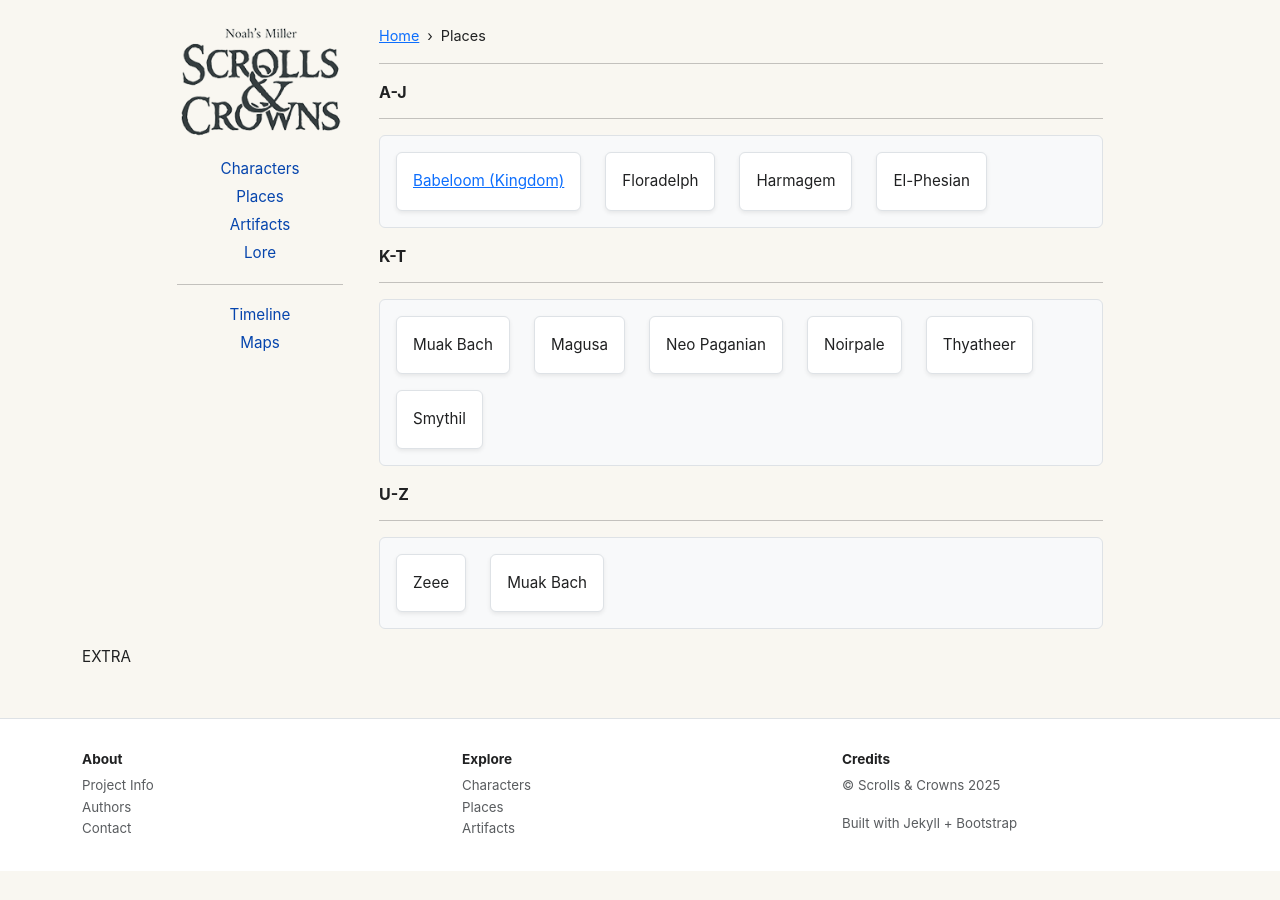
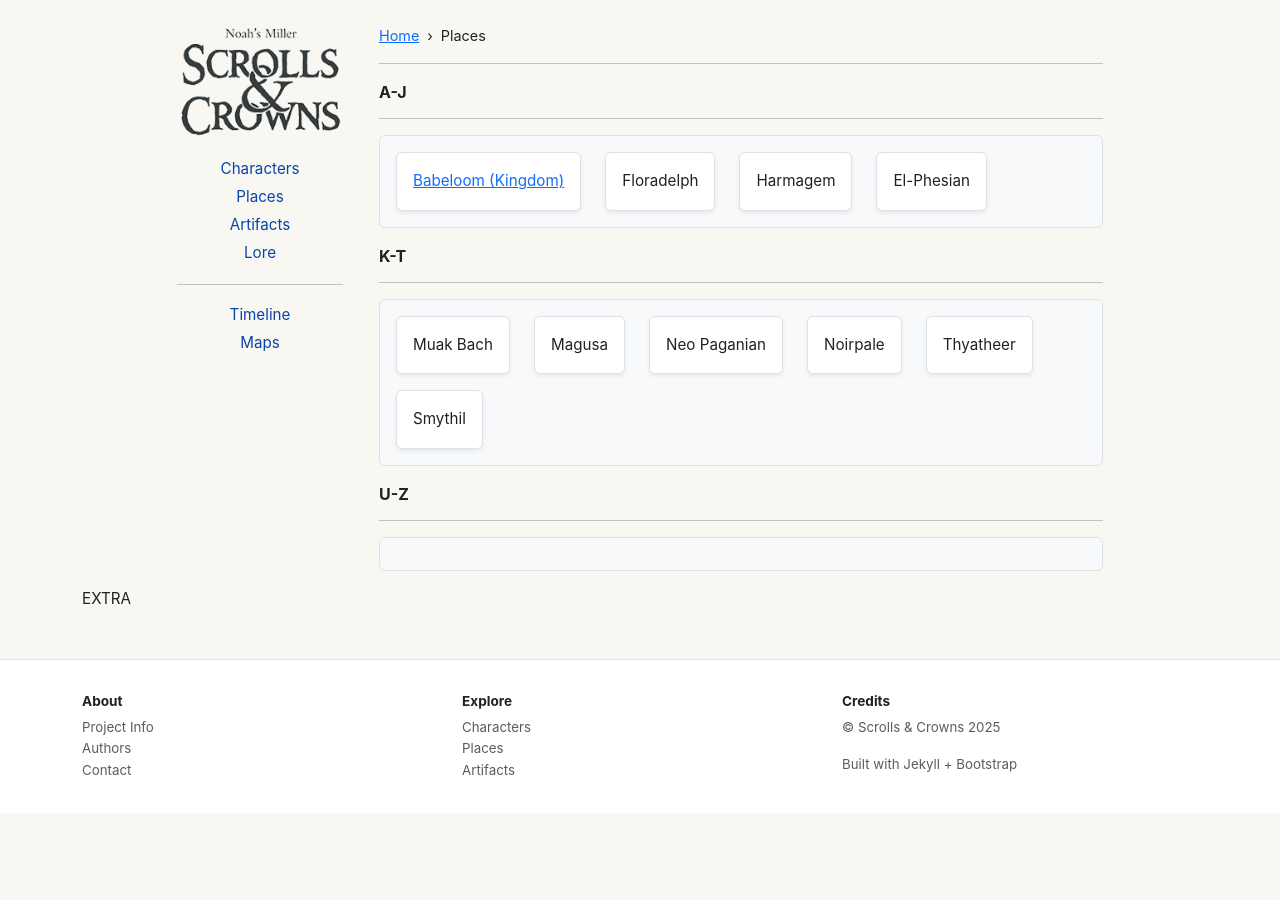
Before and after one commit to scrollsandcrowns/Wiki, a Jekyll site: the page built from places.html, in a window 1280 px wide. Built offline with Jekyll 4.4.1, drawn with Linux system fonts in a browser that asks for light colours.

Commit message:
Update places.html

```diff
--- a/places.html
+++ b/places.html
@@ -52,10 +52,4 @@ permalink: /places/
 <h6>U-Z</h6>
 <hr>
 <ul class="list-unstyled d-flex flex-wrap gap-3 border rounded p-3 bg-light">
-  <li class="list-inline-item">
-    <div class="border rounded p-3 shadow-sm bg-white">Zeee</div>
-  </li>
-  <li class="list-inline-item">
-    <div class="border rounded p-3 shadow-sm bg-white">Muak Bach</div>
-  </li>
 </ul>
```
